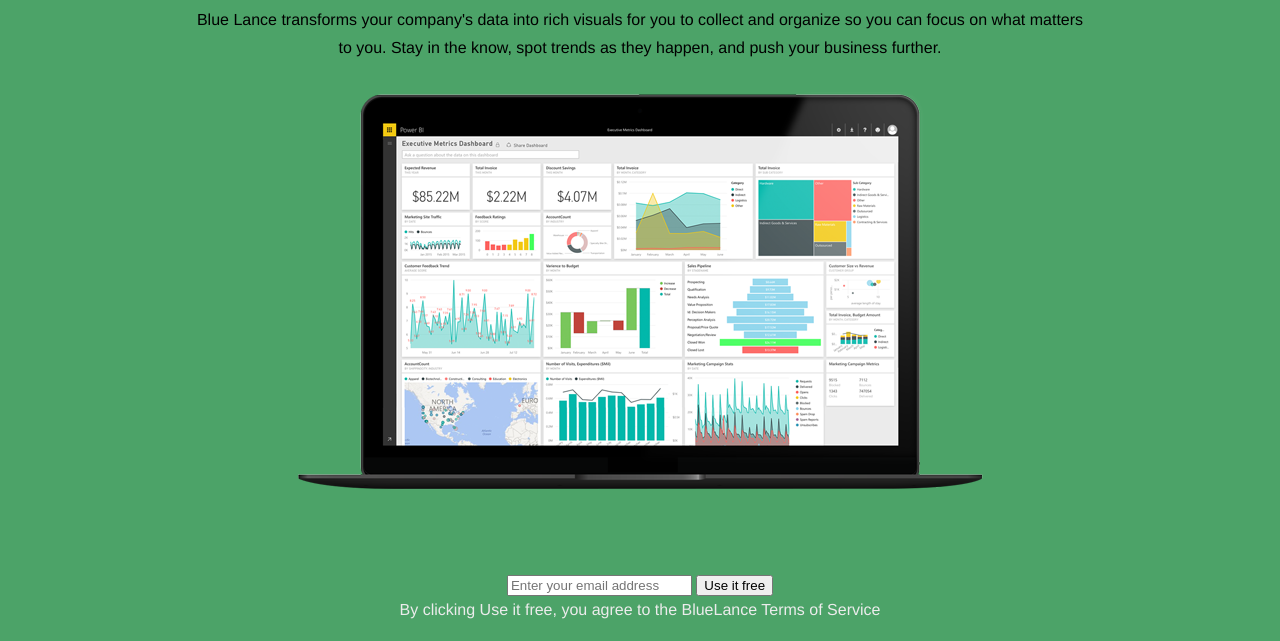
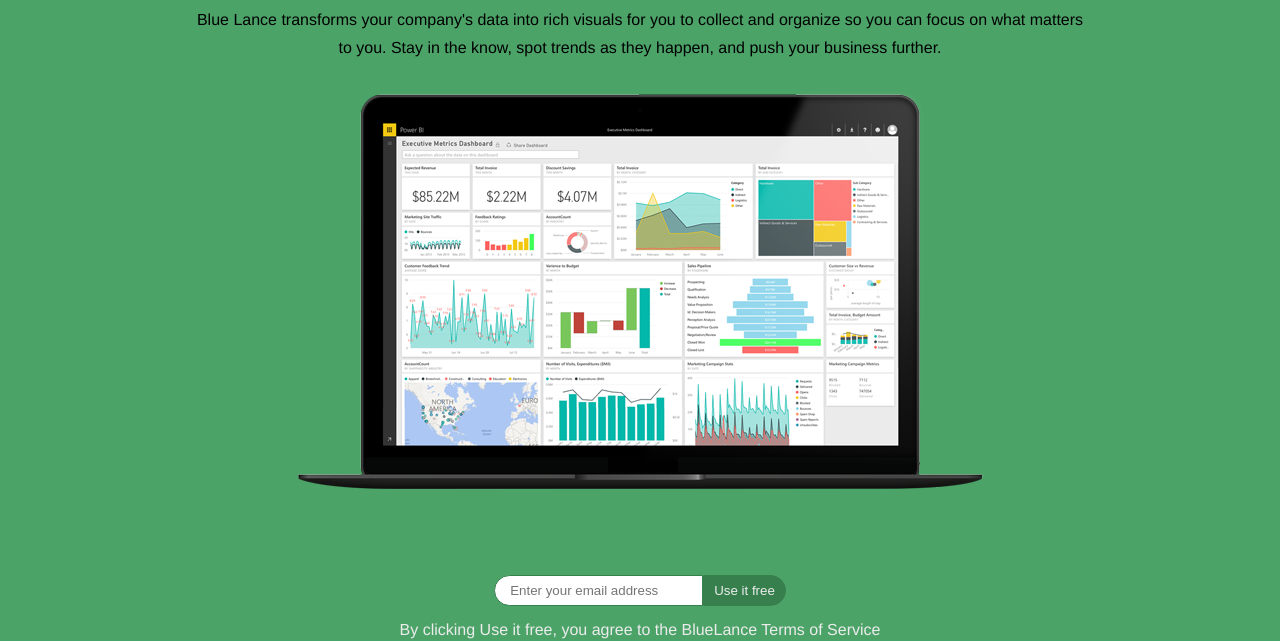
Before and after one commit to MarloDelatorre/MarloDelatorre.github.io, a plain HTML site: page front-end-practice/craft-lance/index.html in a window 1280 px wide. Shown: the part 315-956 px from the top of the page. Drawn offline with Linux system fonts and the light colour scheme.

Commit message:
Updated landing section

```diff
--- a/front-end-practice/craft-lance/css/style.css
+++ b/front-end-practice/craft-lance/css/style.css
@@ -154,6 +154,25 @@
   color: #ececec;
 }
 
+.landing form {
+  margin-bottom: 10px;
+}
+
+.landing input {
+  padding: 7px 15px;
+  border: 1px solid #37804e;
+  border-radius: 20px 0 0 20px;
+}
+
+.landing button {
+  color: #ececec;
+  background-color: #37804e;
+  border: 1px solid #37804e;
+  border-radius: 0 20px 20px 0;
+  padding: 7px 10px;
+  margin: 0;
+}
+
 /*============================================================
  * Community Section Styles
  *============================================================*/
```
Also changed, not shown: front-end-practice/craft-lance/index.html (+1 -2 lines), 1 other file.
